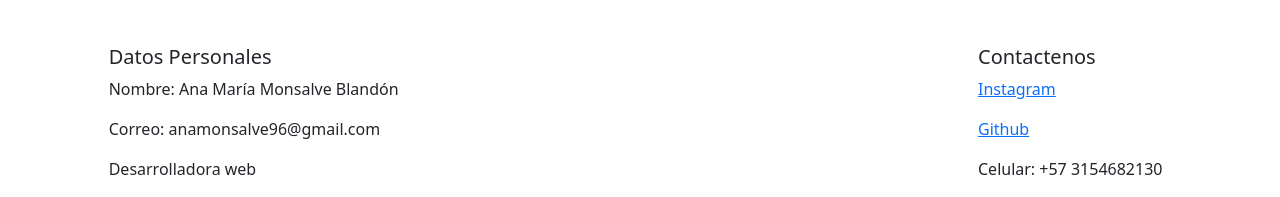
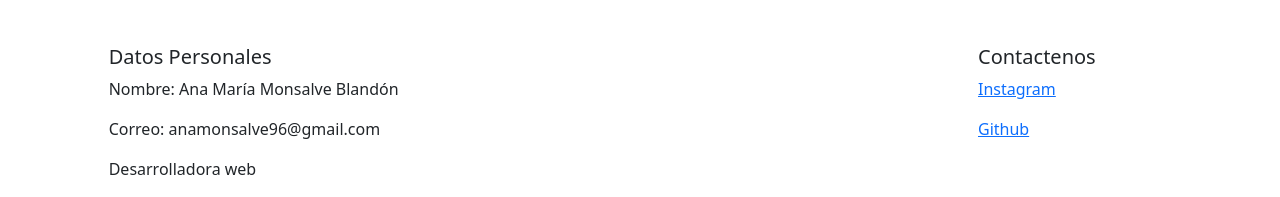
Before and after one commit to amonsalv/Panaderia, a plain HTML site: page store.html in a window 1280 px wide. Shown: the part 697-894 px from the top of the page. Drawn offline with nearby package versions, Linux system fonts and the light colour scheme.

Commit message:
little modification

```diff
--- a/store.html
+++ b/store.html
@@ -165,7 +165,6 @@
             <h5>Contactenos</h5>
             <p><a href="https://www.instagram.com/_anamonsalve/" target="_blank">Instagram</a></p>
             <p><a href="https://github.com/amonsalv" target="_blank">Github</a></p>
-            <p>Celular: +57 3154682130</p>
         </div>
     </div>
 
```
